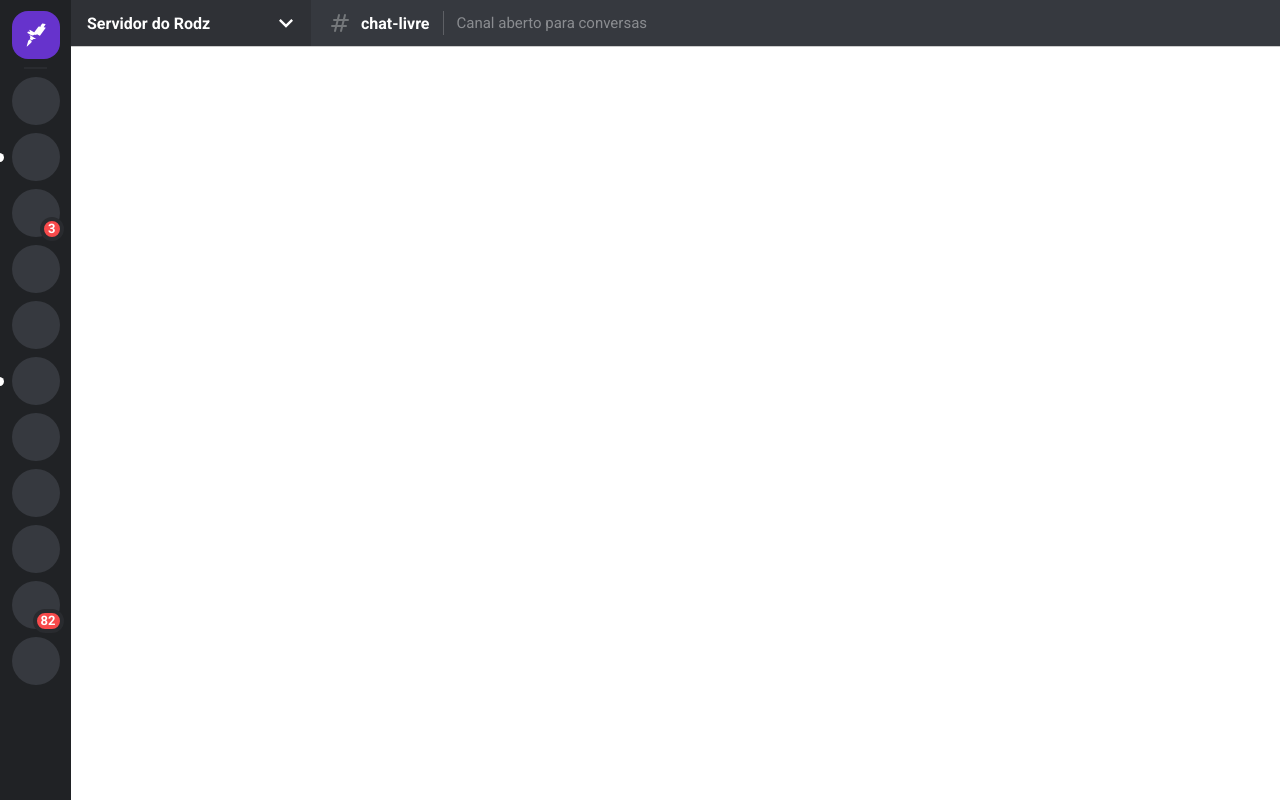
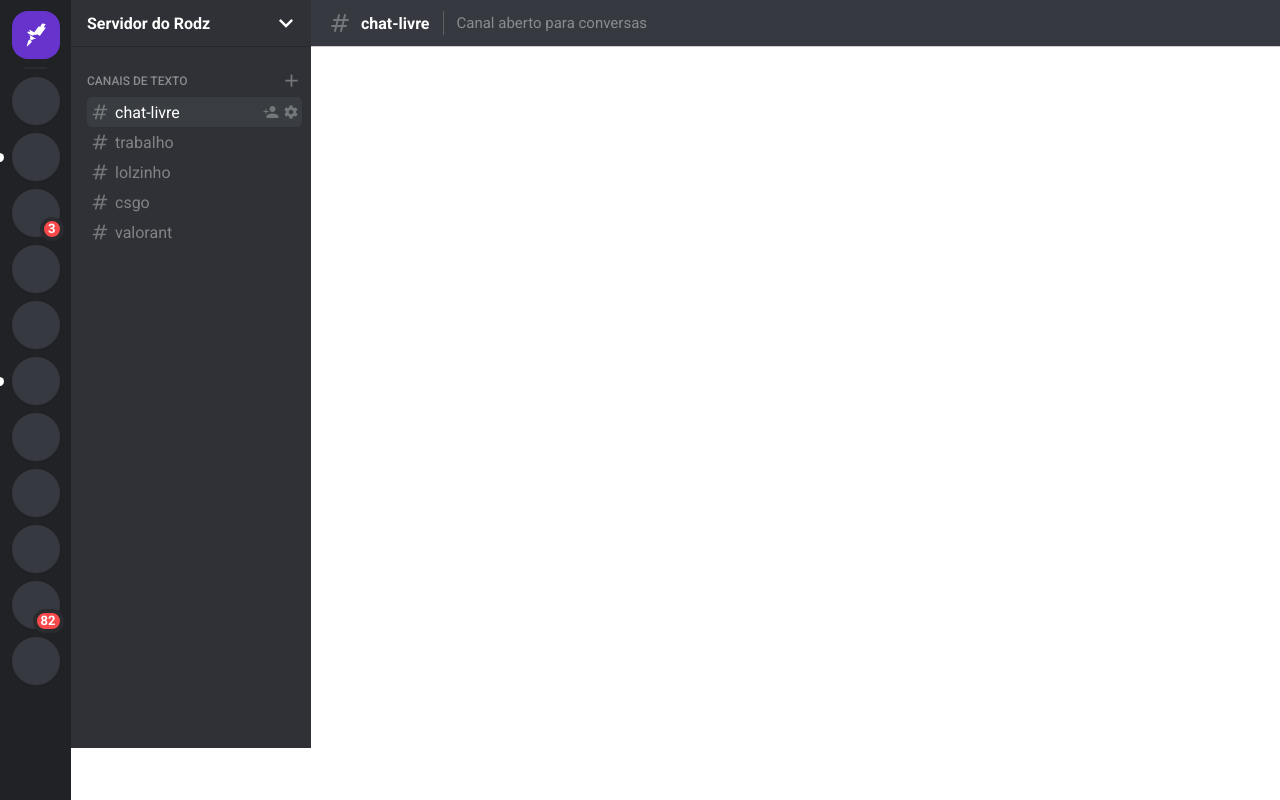
Before and after one commit to DragonSD21/interfaces-clones, a React (Create React App) app in the folder interface-discord/: page / in a window 1280 px wide. Built offline with nearby package versions, Linux system fonts and the light colour scheme; the HTML template or start-up script is replaced by a standard one.

Commit message:
ChannelButton

```diff
--- /dev/null
+++ b/interface-discord/src/components/ChannelButton/index.tsx
@@ -0,0 +1,25 @@
+import React from 'react';
+
+import { Container, HashtagIcon, InviteIcon, SettingsIcon } from './styles';
+
+export interface ChannelButtonProps {
+    channelName: string;
+    selected?: boolean;
+}
+
+const ChannelButton: React.FC<ChannelButtonProps> = ({ channelName, selected }) => {
+  return (
+      <Container className={selected ? 'active' : ''}>
+          <div>
+            <HashtagIcon />
+            <span>{channelName}</span>
+          </div>
+          <div>
+              <InviteIcon />
+              <SettingsIcon />
+          </div>
+      </Container>
+  );
+}
+
+export default ChannelButton;
--- /dev/null
+++ b/interface-discord/src/components/ChannelButton/styles.ts
@@ -0,0 +1,80 @@
+import styled from 'styled-components';
+import { HiOutlineHashtag } from 'react-icons/hi';
+import { IoMdPersonAdd, IoMdSettings } from 'react-icons/io';
+
+export const Container = styled.div`
+    display: flex;
+    align-items: center;
+    justify-content: space-between;
+
+    cursor: pointer;
+
+    padding: 5px 3px;
+    border-radius: 5px;
+
+    background-color: transparent;
+
+    transition: background-color .2s;
+
+    > div {
+        display: flex;
+        align-items: center;
+    }
+
+    > div span {
+        margin-left: 5px;
+        color: var(--senary);
+    }
+
+    > div + div svg {
+        display: none;
+    }
+
+    &:hover, &.active {
+        background-color: var(--quinary);
+
+        > div span {
+            color: var(--white);
+        }
+
+        > div + div svg {
+            display: inline;
+        }
+    }
+`;
+
+export const HashtagIcon = styled(HiOutlineHashtag)`
+    height: 20px;
+    width: 20px;
+    color: var(--symbol);
+`;
+
+export const InviteIcon = styled(IoMdPersonAdd)`
+    height: 16px;
+    width: 16px;
+    color: var(--symbol);
+
+    cursor: pointer;
+
+    transition: color .2s;
+
+    &:hover {
+        color: var(--white);
+    }
+`;
+
+export const SettingsIcon = styled(IoMdSettings)`
+    height: 16px;
+    width: 16px;
+    color: var(--symbol);
+
+    margin-left: 4px;
+
+    cursor: pointer;
+
+    transition: color .2s;
+
+    &:hover {
+        color: var(--white);
+    }
+`;
--- /dev/null
+++ b/interface-discord/src/components/ChannelList/index.tsx
@@ -0,0 +1,24 @@
+import React from 'react';
+
+import ChannelButton from '../ChannelButton';
+
+import { Container, Category, AddCategoryIcon } from './styles';
+
+const ChannelList: React.FC = () => {
+  return (
+      <Container>
+          <Category>
+              <span>Canais de texto</span>
+              <AddCategoryIcon />
+          </Category>
+
+          <ChannelButton channelName="chat-livre" selected />
+          <ChannelButton channelName="trabalho" />
+          <ChannelButton channelName="lolzinho" />
+          <ChannelButton channelName="csgo" />
+          <ChannelButton channelName="valorant" />
+      </Container>
+  );
+}
+
+export default ChannelList;
--- /dev/null
+++ b/interface-discord/src/components/ChannelList/styles.ts
@@ -0,0 +1,35 @@
+import styled from 'styled-components';
+import { MdAdd } from 'react-icons/md'
+
+export const Container = styled.div`
+    grid-area: CL;
+
+    display: flex;
+    flex-direction: column;
+
+    padding: 24px 9.5px 0 16px;
+    background-color: var(--secondary);
+`;
+
+export const Category = styled.div`
+    display: flex;
+    align-items: center;
+    justify-content: space-between;
+
+    margin-bottom: 6px;
+
+    > span {
+        text-transform: uppercase;
+        font-size: 12px;
+        font-weight: 500;
+        color: var(--gray);
+    }
+`;
+
+export const AddCategoryIcon = styled(MdAdd)`
+    width: 21px;
+    height: 21px;
+    color: var(--symbol);
+
+    cursor: pointer;
+`;
--- a/interface-discord/src/components/Layout/index.tsx
+++ b/interface-discord/src/components/Layout/index.tsx
@@ -3,6 +3,7 @@
 import ServerList from '../ServerList';
 import ServerName from '../ServerName';
 import ChannelInfo from '../ChannelInfo';
+import ChannelList from '../ChannelList';
 
 import { Container } from './styles';
 
@@ -12,6 +13,7 @@
           <ServerList />
           <ServerName />
           <ChannelInfo />
+          <ChannelList />
       </Container>
   );
 }
```
